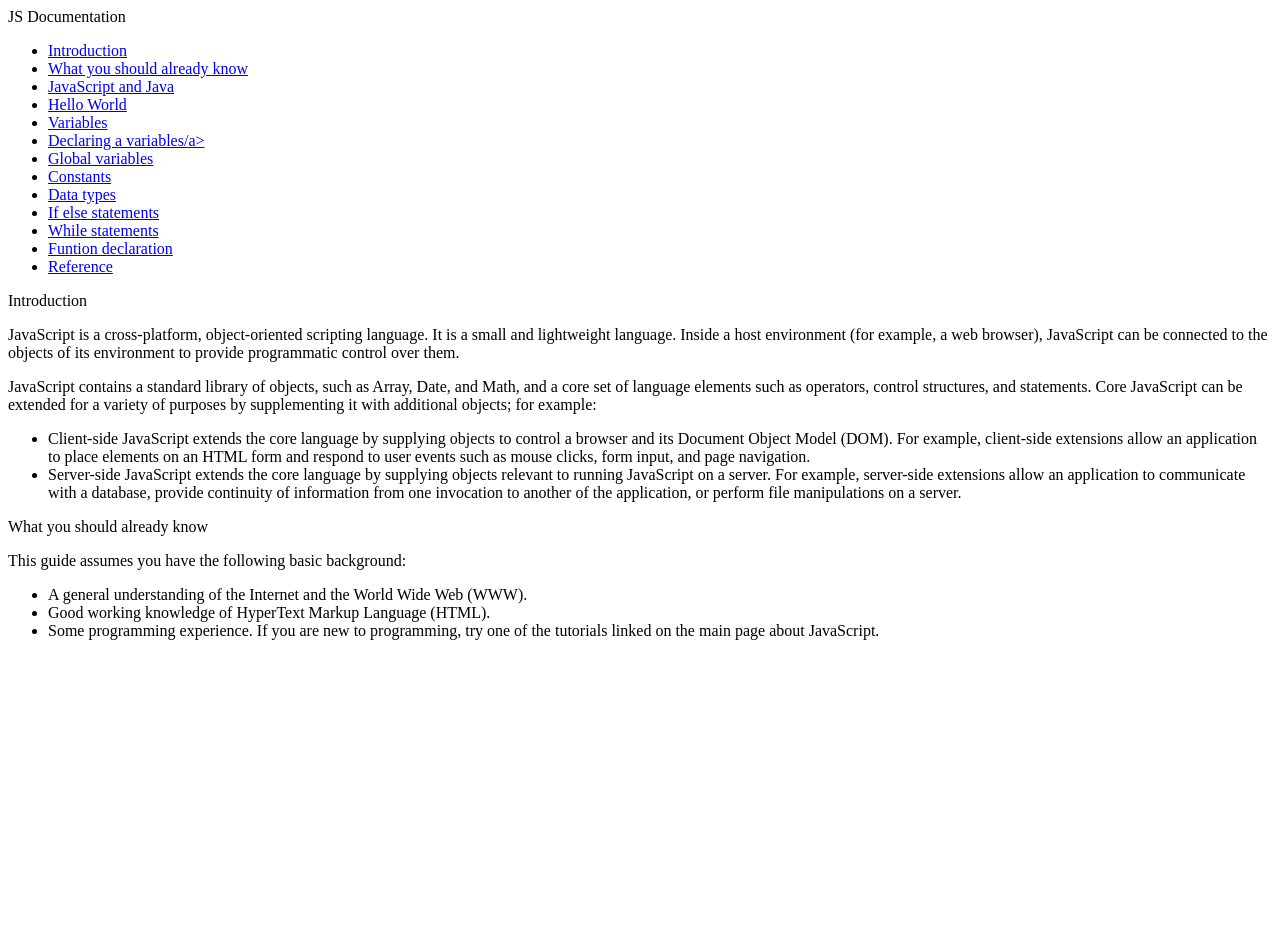
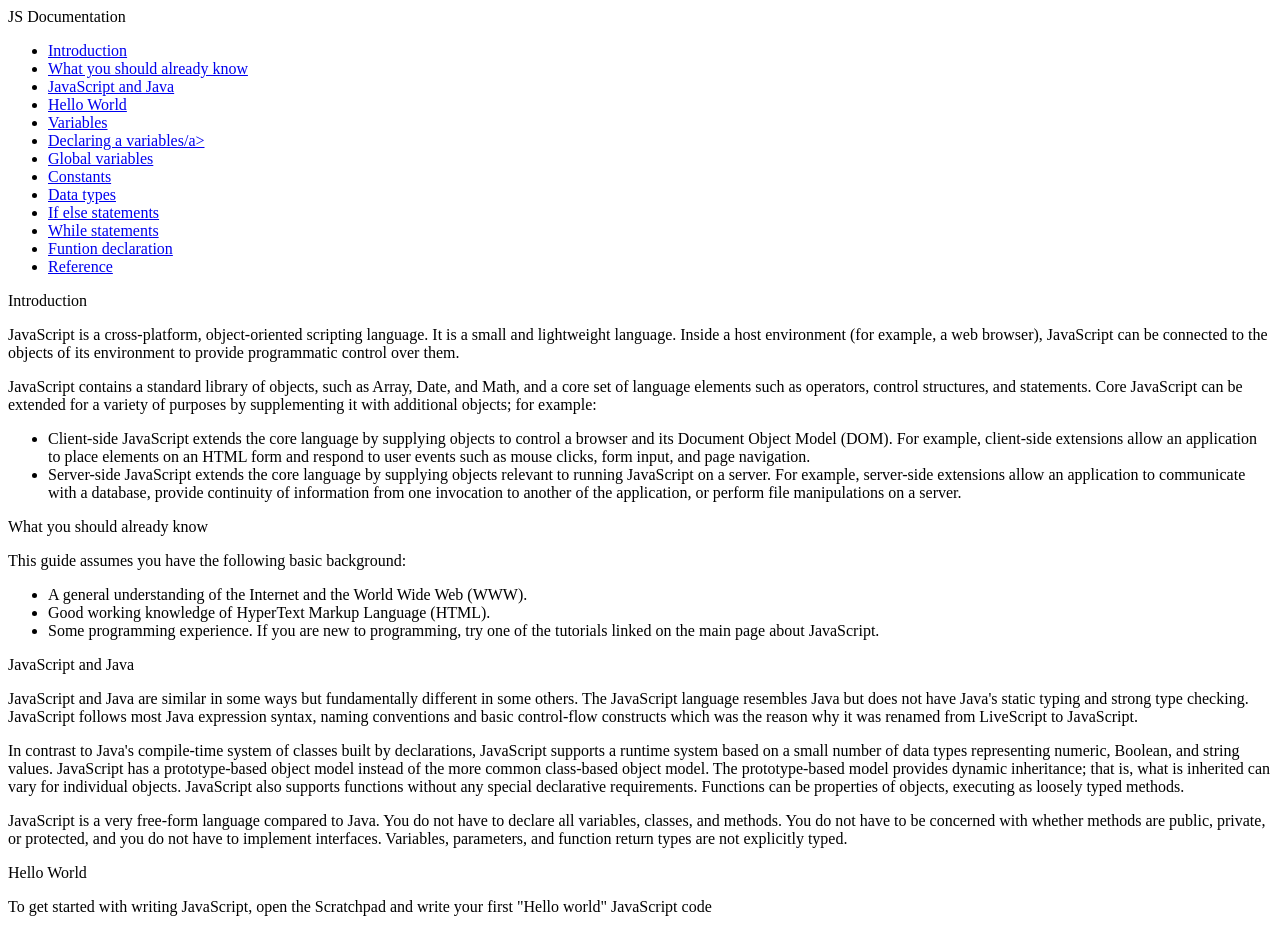
Before and after one commit to amz780/build-a-technical-documentation-, a plain HTML site: page index.html in a window 1280 px wide. Before the commit the page ends 800 px from the top, so only its background shows below. Drawn offline with Linux system fonts and the light colour scheme.

Commit message:
code section

```diff
--- a/index.html
+++ b/index.html
@@ -57,14 +57,20 @@
     </article>
 </section>
 
-<section class="main-section" id="">
-    <header></header>
-    <article></article>
+<section class="main-section" id="#JavaScript_and_Java">
+    <header>JavaScript and Java</header>
+    <article>
+        <p>JavaScript and Java are similar in some ways but fundamentally different in some others. The JavaScript language resembles Java but does not have Java's static typing and strong type checking. JavaScript follows most Java expression syntax, naming conventions and basic control-flow constructs which was the reason why it was renamed from LiveScript to JavaScript.</p>
+        <p>In contrast to Java's compile-time system of classes built by declarations, JavaScript supports a runtime system based on a small number of data types representing numeric, Boolean, and string values. JavaScript has a prototype-based object model instead of the more common class-based object model. The prototype-based model provides dynamic inheritance; that is, what is inherited can vary for individual objects. JavaScript also supports functions without any special declarative requirements. Functions can be properties of objects, executing as loosely typed methods.</p>
+        <p>JavaScript is a very free-form language compared to Java. You do not have to declare all variables, classes, and methods. You do not have to be concerned with whether methods are public, private, or protected, and you do not have to implement interfaces. Variables, parameters, and function return types are not explicitly typed.</p>
+    </article>
 </section>
 
-<section class="main-section" id="">
-    <header></header>
-    <article></article>
+<section class="main-section" id="Hello_world">
+    <header>Hello World</header>
+    <article>
+        <p>To get started with writing JavaScript, open the Scratchpad and write your first "Hello world" JavaScript code</p>
+    </article>
 </section>
 
 <section class="main-section" id="">
```
